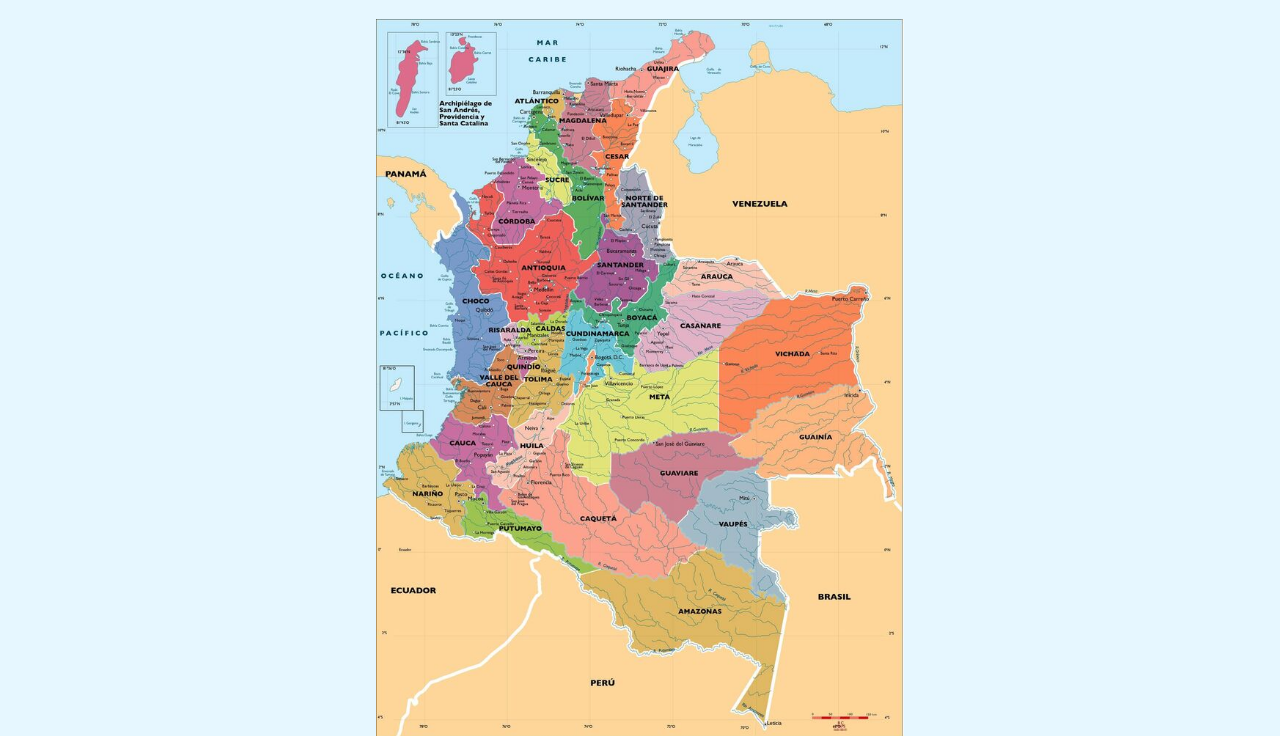
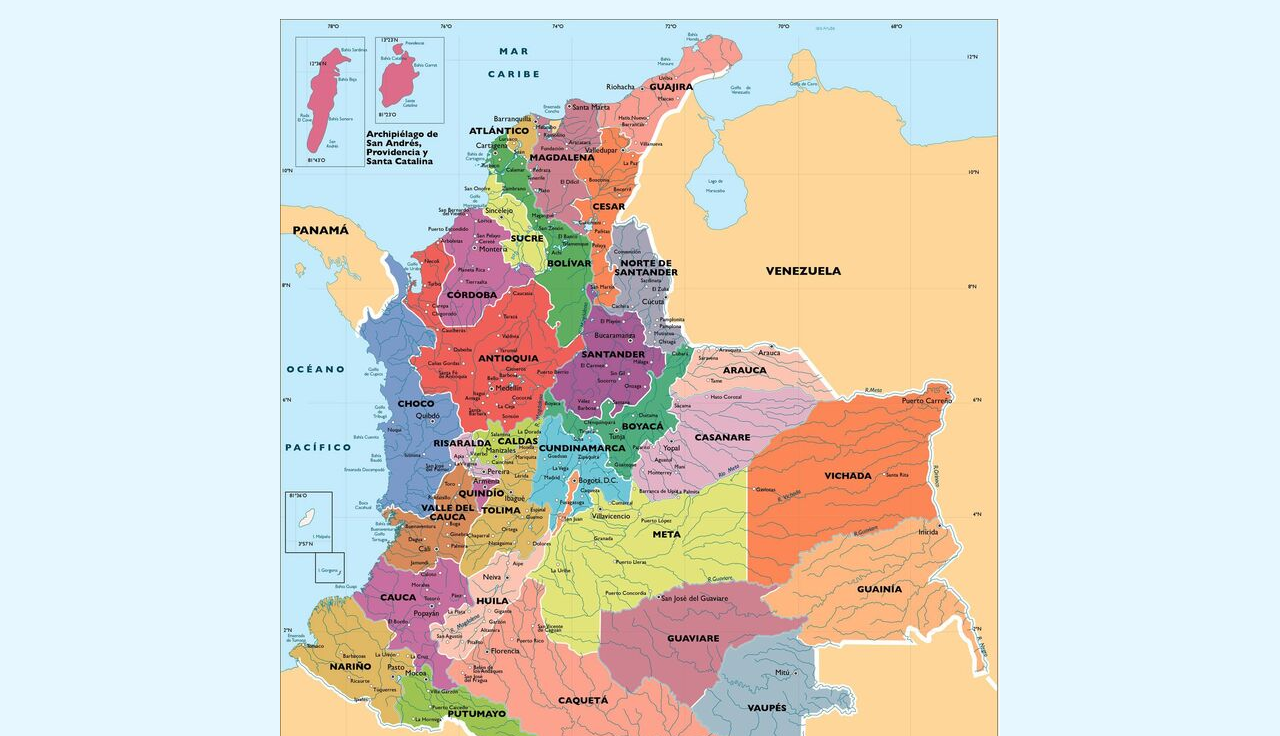
Before and after one commit to JoseDFN/Ejercicio_Mapa_Colombia_JoseFlorez, a plain HTML site: page index.html in a window 1280 px wide. Shown: the part 62-798 px from the top of the page. Drawn offline with Linux system fonts and the light colour scheme.

Commit message:
style: :lipstick: Arreglo Mapa principal
Se arreglo el reescalado que tenia la imagen del mapa principal.

```diff
--- a/css/style.css
+++ b/css/style.css
@@ -17,9 +17,6 @@ h1{
     box-sizing: content-box;
     display: block;
     margin: auto;
-    max-width: 100%;
-    max-height: 90vh;
-    height: auto;
 }
 .fondoBandera{
     background-image: url(../images/banderaColombia.png);
```
